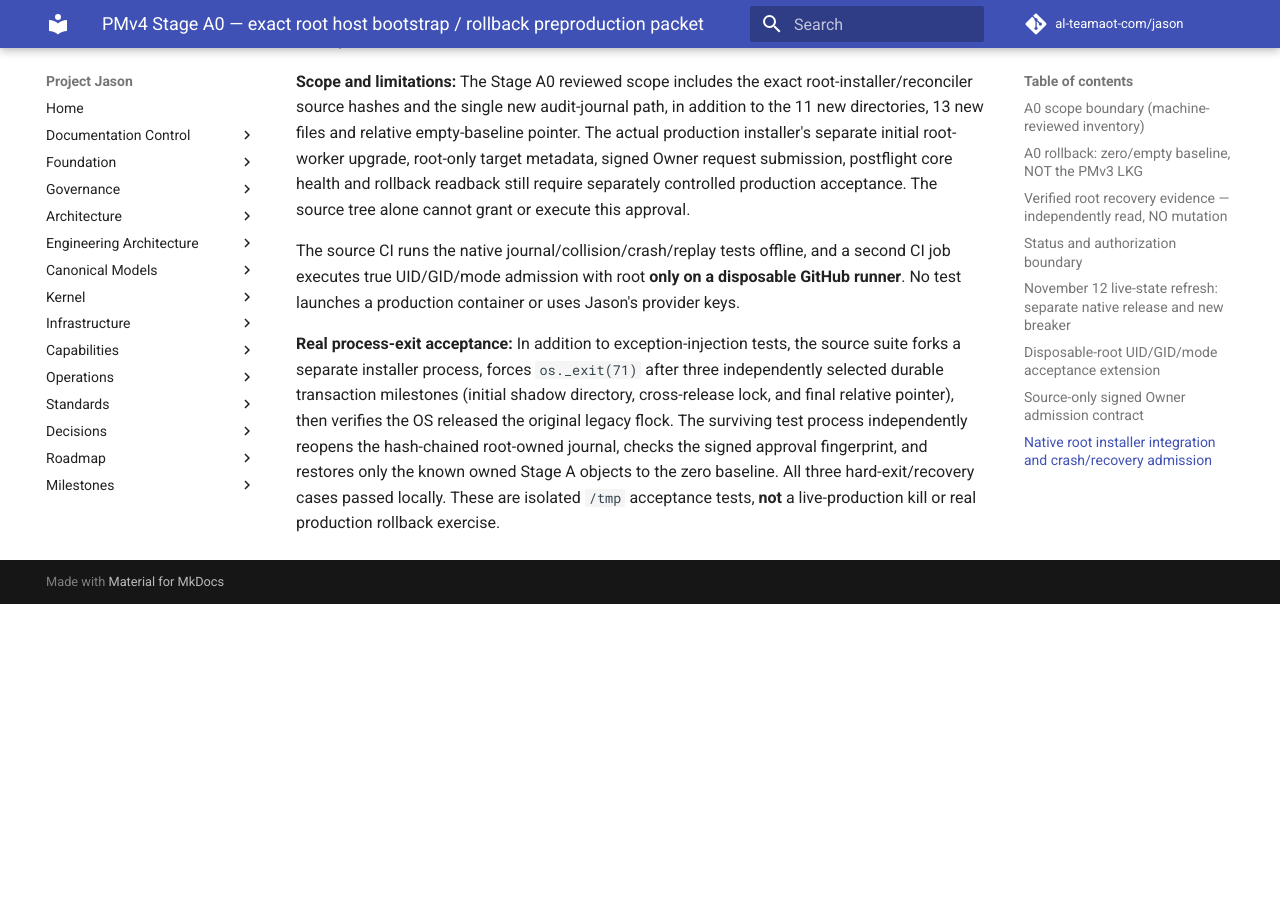
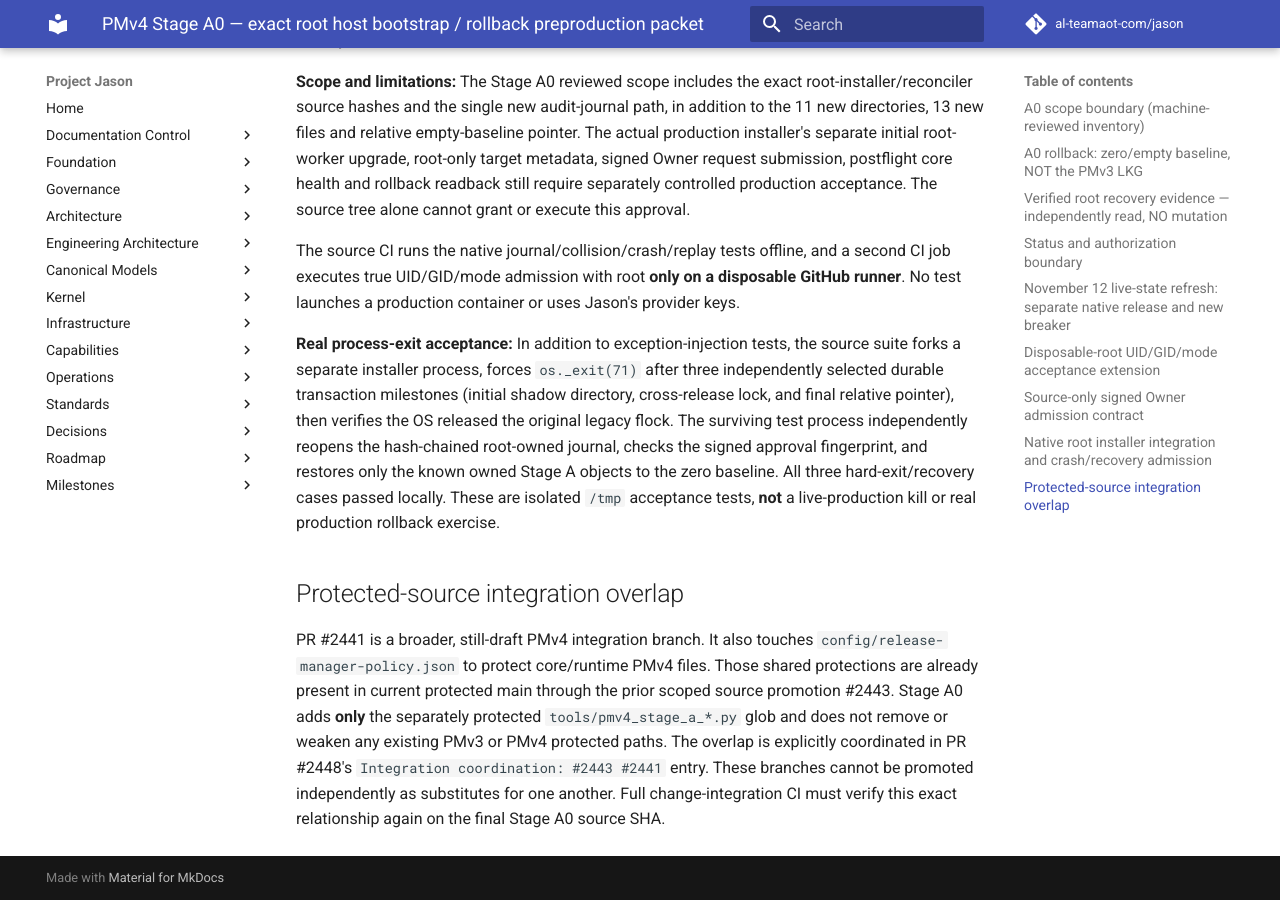
Before and after one commit to al-teamaot-com/jason, an MkDocs documentation site: the page built from docs/operations/PMv4-Stage-A0-Installation-Scope-And-Recovery-Readiness-20261112.md, in a window 1280 px wide and 900 px high, scrolled down 6859 px. Built offline with MkDocs 1.6.1 and Material for MkDocs 9.7.7, drawn with Linux system fonts in a browser that asks for light colours; comment, search, counter and statistics services are not loaded; before the commit the page ends 7463 px from its top, so only the background shows below that.

Commit message:
docs(pmv4): coordinate Stage A protected policy with PR 2441

```diff
--- a/docs/operations/PMv4-Stage-A0-Installation-Scope-And-Recovery-Readiness-20261112.md
+++ b/docs/operations/PMv4-Stage-A0-Installation-Scope-And-Recovery-Readiness-20261112.md
@@ -324,3 +324,18 @@ restores only the known owned Stage A objects to the zero baseline.
 All three hard-exit/recovery cases passed locally. These are isolated
 `/tmp` acceptance tests, **not** a live-production kill or real
 production rollback exercise.
+
+
+## Protected-source integration overlap
+
+PR #2441 is a broader, still-draft PMv4 integration branch. It also
+touches `config/release-manager-policy.json` to protect core/runtime
+PMv4 files. Those shared protections are already present in current
+protected main through the prior scoped source promotion #2443.
+Stage A0 adds **only** the separately protected
+`tools/pmv4_stage_a_*.py` glob and does not remove or weaken any existing
+PMv3 or PMv4 protected paths. The overlap is explicitly coordinated in
+PR #2448's `Integration coordination: #2443 #2441` entry. These
+branches cannot be promoted independently as substitutes for one another.
+Full change-integration CI must verify this exact relationship again
+on the final Stage A0 source SHA.
```
